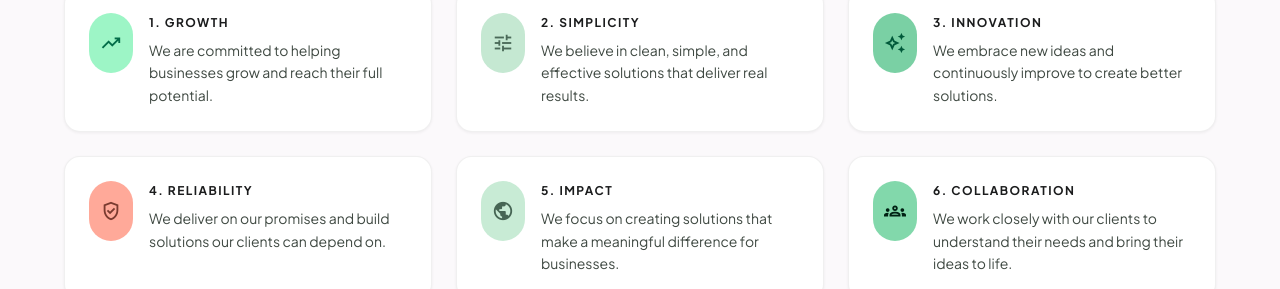
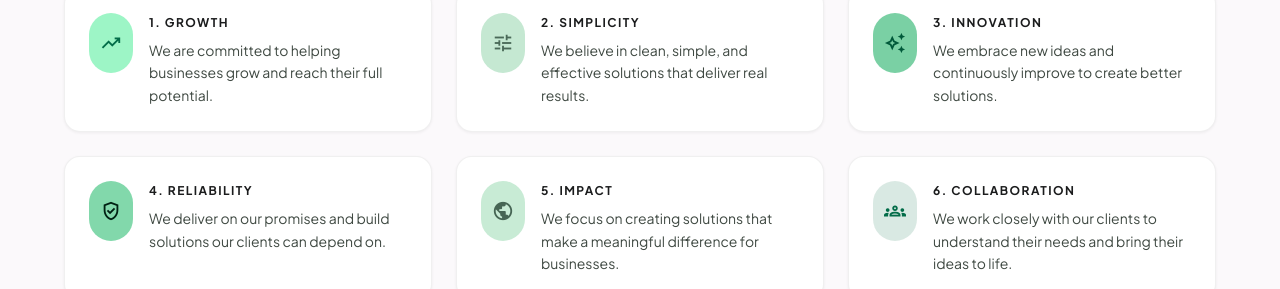
Before and after one commit to blummify/blummify-platform, a Next.js app: page /about in a window 1280 px wide. Shown: the part 1389-1678 px from the top of the page. Built offline with nearby package versions, Linux system fonts and the light colour scheme; no server answers.

Commit message:
refactor(about): update core values styling for consistency
- Change pill and icon classes for core values to align with updated branding
- Ensure visual consistency across the About page by standardizing styles

```diff
--- a/app/about/page.tsx
+++ b/app/about/page.tsx
@@ -45,8 +45,8 @@ const coreValues = [
     title: "Reliability",
     description:
       "We deliver on our promises and build solutions our clients can depend on.",
-    pillClass: "bg-tertiary-container",
-    iconClass: "text-on-tertiary-container",
+    pillClass: "bg-primary-fixed-dim",
+    iconClass: "text-on-primary-fixed",
   },
   {
     icon: "public",
@@ -61,8 +61,8 @@ const coreValues = [
     title: "Collaboration",
     description:
       "We work closely with our clients to understand their needs and bring their ideas to life.",
-    pillClass: "bg-primary-fixed-dim",
-    iconClass: "text-on-primary-fixed",
+    pillClass: "bg-primary/15",
+    iconClass: "text-primary",
   },
 ] as const;
 
```
